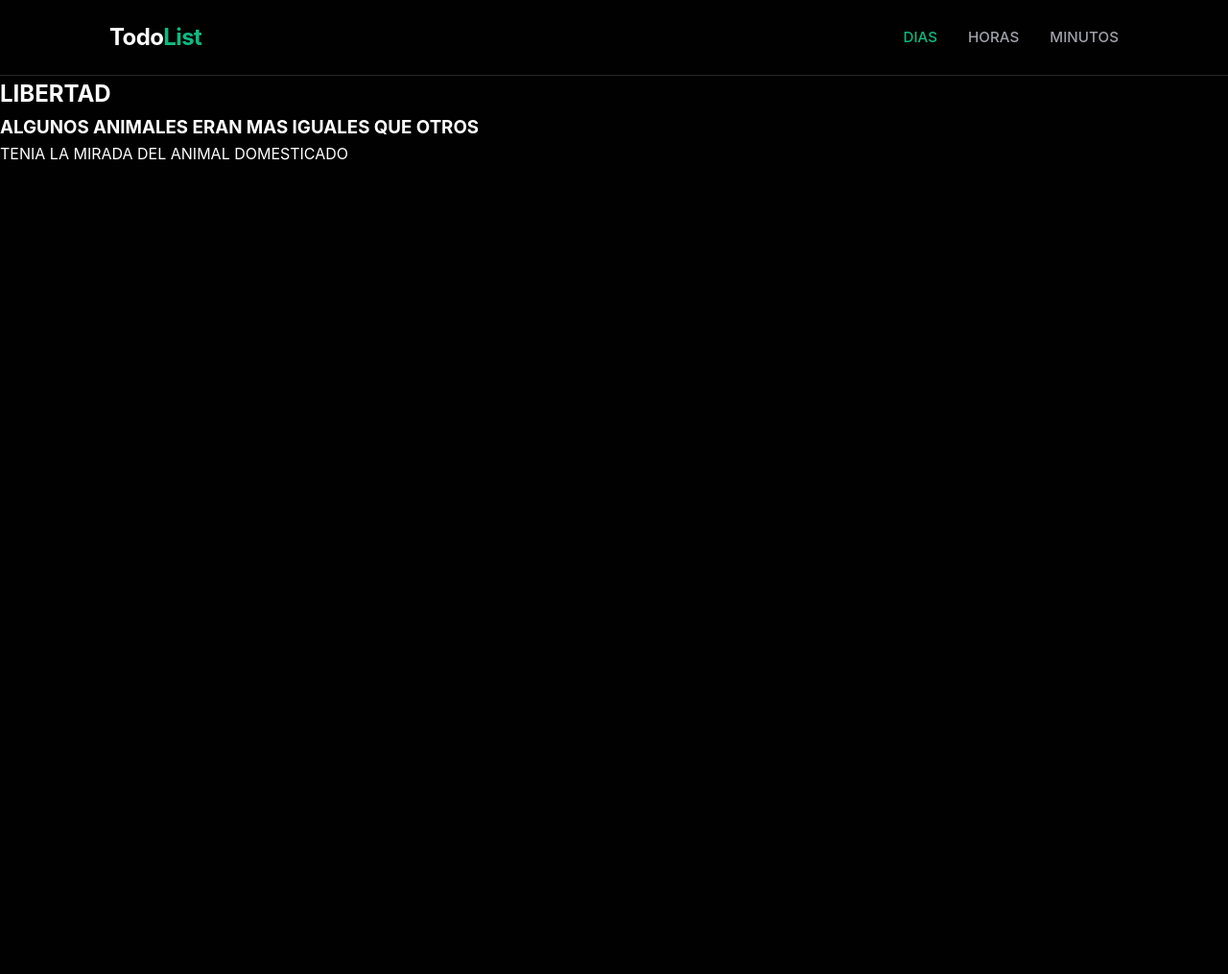
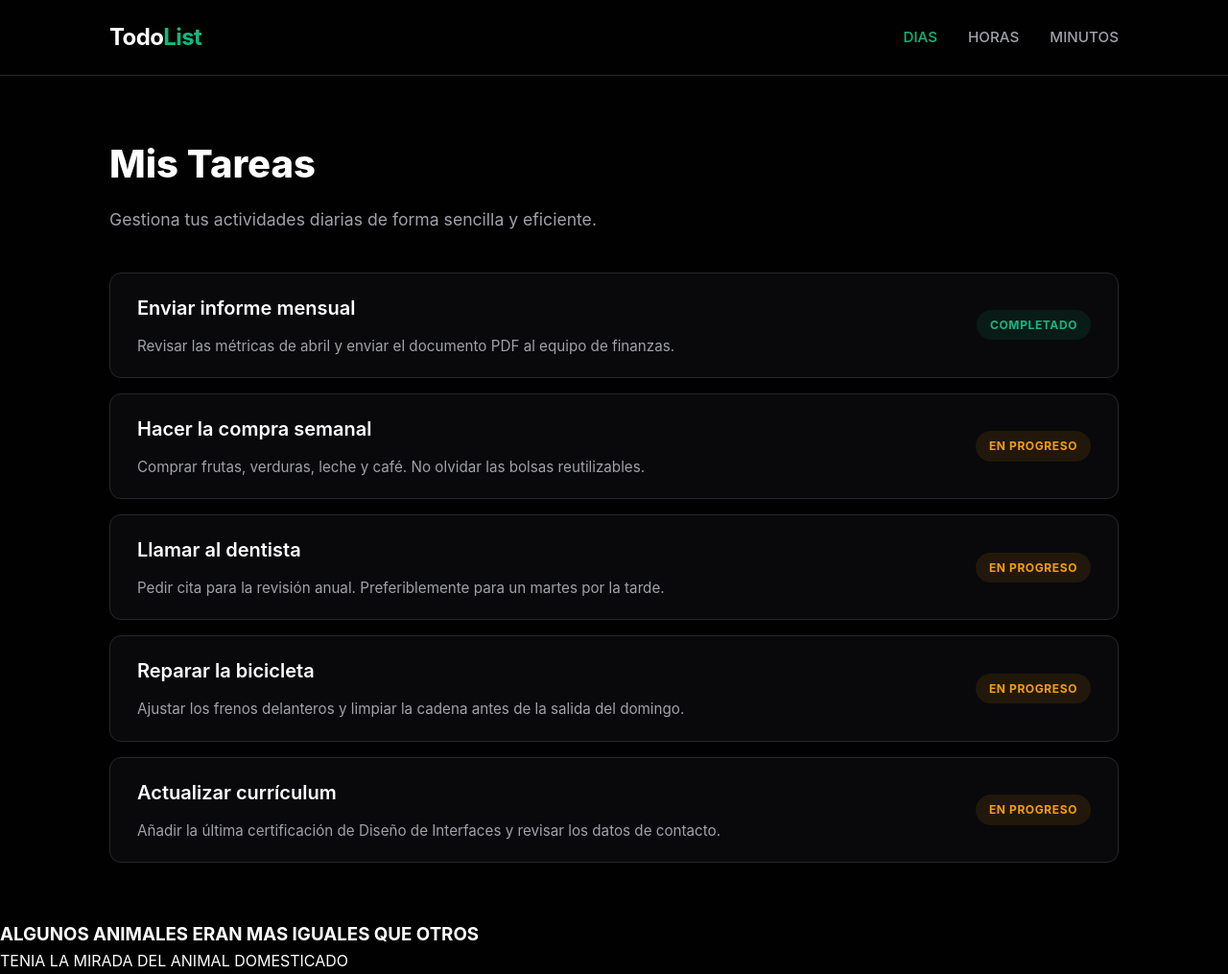
Before and after one commit to patoqwerty/git-page.proyect, a plain HTML site: page index.html in a window 1280 px wide. Shown: the whole page at 96% size. Before the commit the page ends 800 px from the top, so only its background shows below. Drawn offline with Linux system fonts and the light colour scheme.

Commit message:
AGREGAR TAREAS

```diff
--- a/index.html
+++ b/index.html
@@ -17,7 +17,19 @@
             </ul>
         </div>
     </nav>
-    <H2>LIBERTAD</H2>
+      <main class="container">
+        <header class="page-header">
+            <h2>Mis Tareas</h2>
+            <p>Gestiona tus actividades diarias de forma sencilla y eficiente.</p>
+        </header>
+
+        <section id="task-list" class="task-grid">
+            <!-- Las tareas se cargarán dinámicamente desde JS -->
+        </section>
+    </main>
+
+    <script src="script.js"></script>
+
     <H3>ALGUNOS ANIMALES ERAN MAS IGUALES QUE OTROS</H3>
     <p>TENIA LA MIRADA DEL ANIMAL DOMESTICADO</p>
 </body>
--- /dev/null
+++ b/script.js
@@ -0,0 +1,75 @@
+/**
+ * Datos de ejemplo para la lista de tareas.
+ * En una aplicación real, estos datos podrían venir de una API o LocalStorage.
+ */
+const tasks = [
+    {
+        id: 1,
+        title: "Enviar informe mensual",
+        description: "Revisar las métricas de abril y enviar el documento PDF al equipo de finanzas.",
+        status: "completada"
+    },
+    {
+        id: 2,
+        title: "Hacer la compra semanal",
+        description: "Comprar frutas, verduras, leche y café. No olvidar las bolsas reutilizables.",
+        status: "pendiente"
+    },
+    {
+        id: 3,
+        title: "Llamar al dentista",
+        description: "Pedir cita para la revisión anual. Preferiblemente para un martes por la tarde.",
+        status: "pendiente"
+    },
+    {
+        id: 4,
+        title: "Reparar la bicicleta",
+        description: "Ajustar los frenos delanteros y limpiar la cadena antes de la salida del domingo.",
+        status: "pendiente"
+    },
+    {
+        id: 5,
+        title: "Actualizar currículum",
+        description: "Añadir la última certificación de Diseño de Interfaces y revisar los datos de contacto.",
+        status: "pendiente"
+    }
+];
+
+/**
+ * Función para renderizar las tareas en el DOM.
+ */
+function renderTasks() {
+    const taskListContainer = document.getElementById('task-list');
+
+    // Limpiar el contenedor antes de renderizar (por si acaso)
+    taskListContainer.innerHTML = '';
+
+    tasks.forEach(task => {
+        // Crear elemento de la tarjeta
+        const card = document.createElement('article');
+        card.className = 'task-card';
+
+        // Determinar clases de estado
+        const isCompleted = task.status === 'completada';
+        const badgeClass = isCompleted ? 'status-completed' : 'status-pending';
+        const statusLabel = isCompleted ? 'Completado' : 'En progreso';
+
+        // Construir el contenido HTML
+        card.innerHTML = `
+            <div>
+                <h3>${task.title}</h3>
+                <p>${task.description}</p>
+            </div>
+            <span class="status-badge ${badgeClass}">${statusLabel}</span>
+        `;
+
+        // Añadir al DOM
+        taskListContainer.appendChild(card);
+    });
+}
+
+// Ejecutar el renderizado cuando el DOM esté listo
+document.addEventListener('DOMContentLoaded', () => {
+    console.log("Sistema de tareas cargado correctamente.");
+    renderTasks();
+});
```
